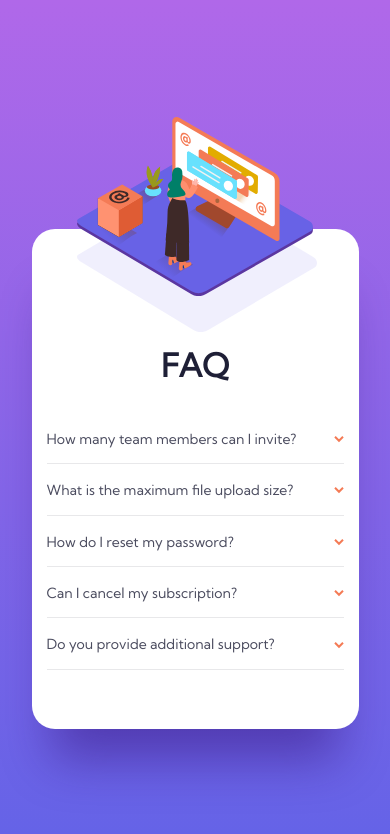
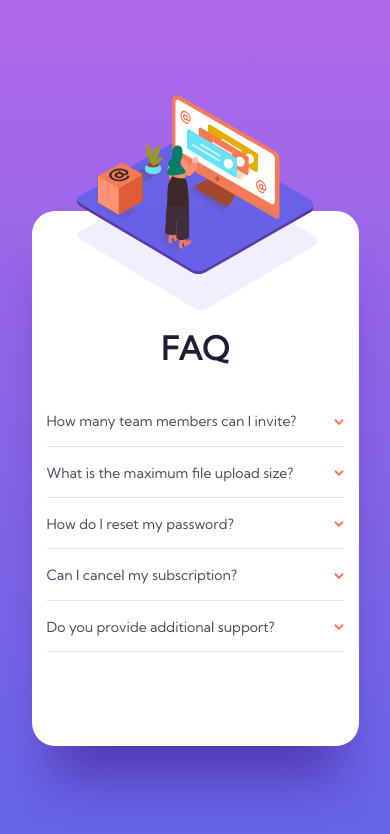
Before and after one commit to Ani-Gamtsemlidze/accordion-card, a plain HTML site: page index.html in a window 390 px wide. Drawn offline with Linux system fonts and the light colour scheme.

Commit message:
changes-in-project

```diff
--- a/index.scss
+++ b/index.scss
@@ -68,9 +68,7 @@
         }
         .mobile-woman-img{
             display: none;
-            z-index: 1;
-            position: relative;
-            top: 40px;
+
         }
 
     }
@@ -153,7 +151,7 @@
                 flex-direction: column;
                 max-width: 327px;
                 width: 100%;
-                height: 500px;
+                height: 535px;
                 margin: 113px 27px 0px;
                 position: relative;
                 .box-svg{
@@ -166,11 +164,11 @@
                 overflow: unset;
                 background: none;
                 position: absolute;
-                top: -25%;
+                top: -20%;
                 transform: translateY(-27px);
                 svg{
                     display: block;
-                    transform: translateY(-28px);
+                    transform: translateY(-51px);
 
                 }
                 .woman-desktop{
@@ -184,7 +182,7 @@
             width: 100%;
             object-fit: contain;
             height: 100%;
-
+            transform: translateY(18px);
 
 
           }
```
Also changed, not shown: index.css, 1 other file.
